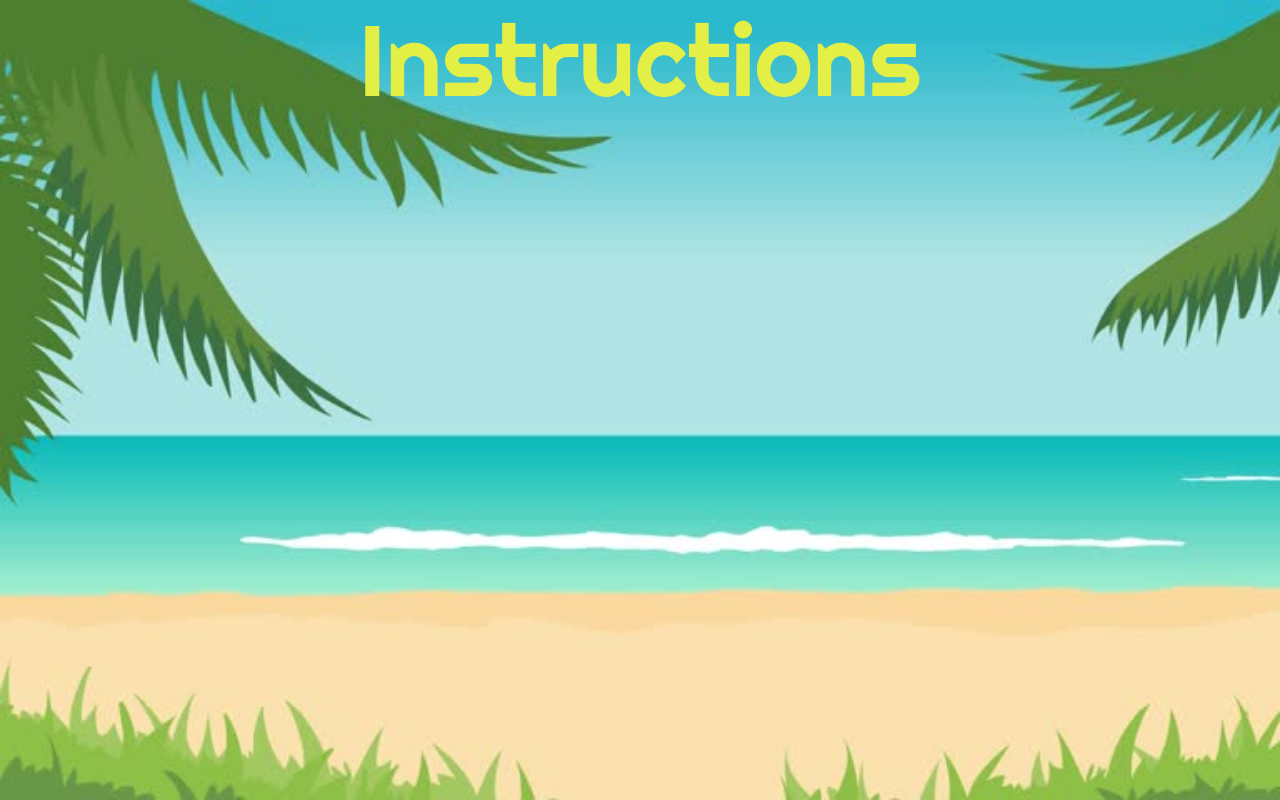
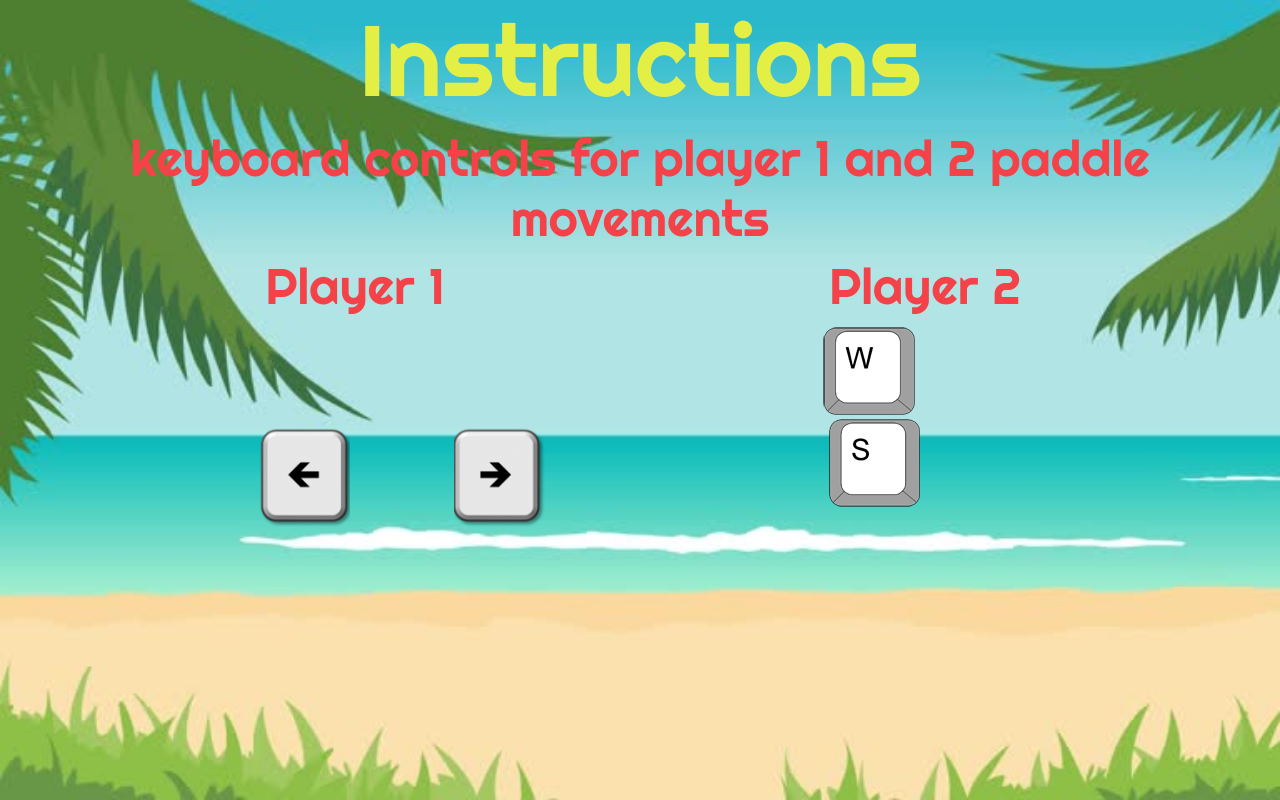
Before and after one commit to Mhaventhan/SpartaGlobal-Game-Project, a plain HTML site: page index.html in a window 1280 px wide. Both pictures are taken after a click on the button "Instructions". Drawn offline with nearby package versions, Linux system fonts and the light colour scheme.

Commit message:
instructions completed

```diff
--- a/css/index.css
+++ b/css/index.css
@@ -82,6 +82,17 @@ h1 {
 #paddle_2{
   right: 0;
 }
+h2{
+  font-family: 'Righteous', cursive;
+  text-align: center;
+  color: #f44248;
+  font-size: 50px;
+}
+img{
+  display: block;
+  margin-left: 30%;
+}
+
 
 #restart_btn, #score_btn{
   margin-top: 50px;
--- a/index.html
+++ b/index.html
@@ -42,6 +42,17 @@
           <div class="row">
             <div class="col-md-12">
               <h1>Instructions</h1>
+              <h2>keyboard controls for player 1 and 2 paddle movements</h2>
+              <div class="row">
+                <div class="col-md-6">
+                  <h2>Player 1</h2>
+                  <img src="img/arrow keys.png" alt="player 1 arrow keys">
+                </div>
+                <div class="col-md-6">
+                  <h2>Player 2</h2>
+                  <img src="img/wasd key.png" alt="">
+                </div>
+              </div>
             </div>
           </div>
         </header>
```
Also changed, not shown: img/arrow keys.png (added), img/paddle.png (deleted), img/wasd key.png (added), 2 other files.
